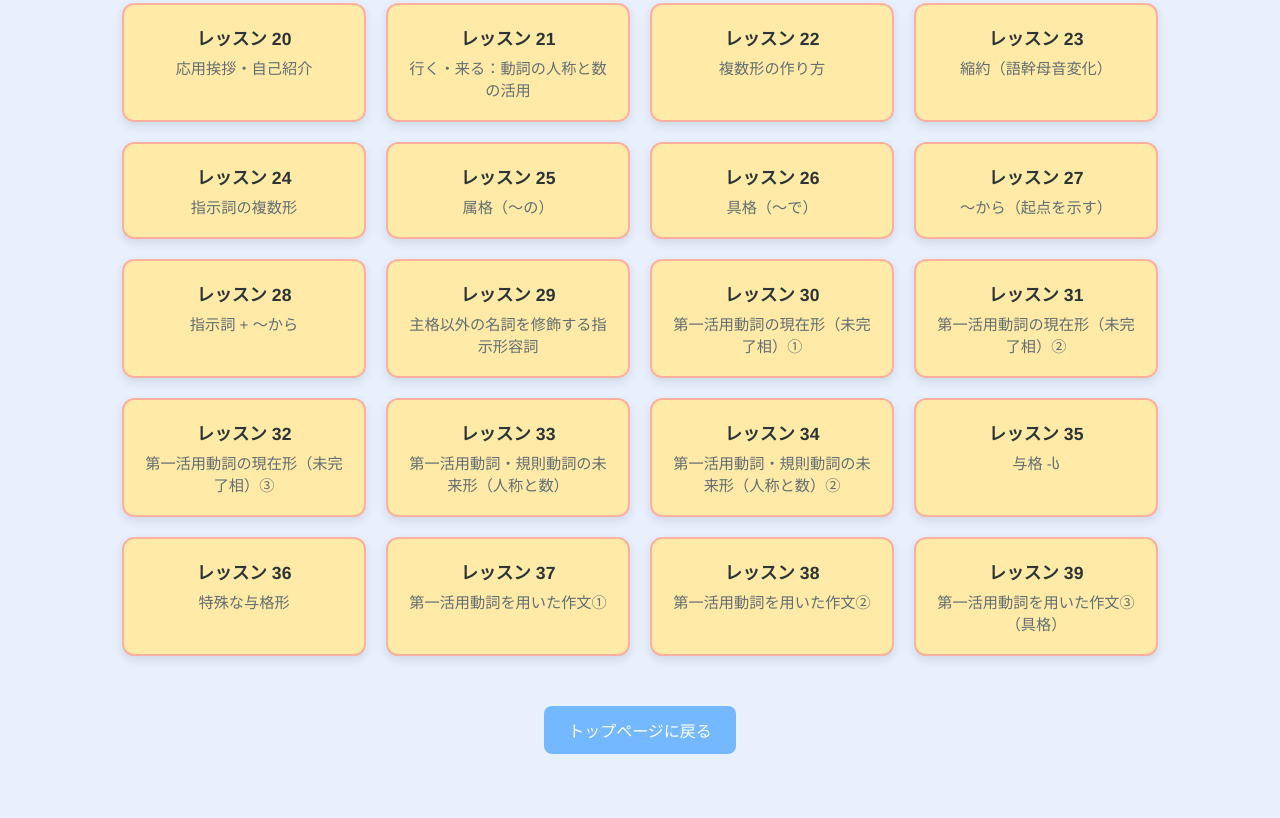
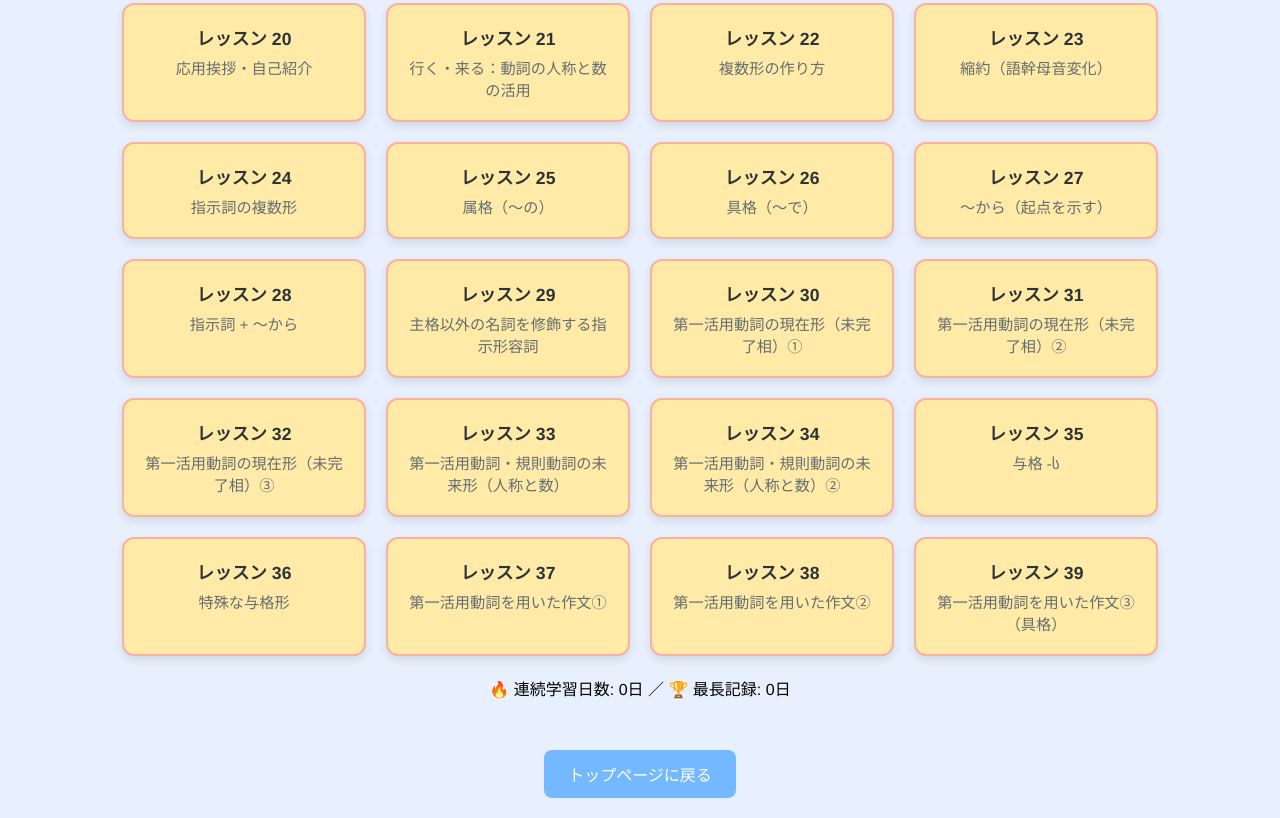
Before and after one commit to SoshuKo/Vashluri, a plain HTML site: page lessons.html in a window 1280 px wide. Shown: the part 838-1656 px from the top of the page. Before the commit the page ends 1612 px from the top, so only its background shows below. Drawn offline with Linux system fonts and the light colour scheme.

Commit message:
Update lessons.html

```diff
--- a/lessons.html
+++ b/lessons.html
@@ -108,6 +108,14 @@
       console.error('レッスンデータの取得に失敗しました:', error);
       list.textContent = '読み込みエラーが発生しました。';
     });
+
+    const streak = localStorage.getItem('currentStreak') || 0;
+    const maxStreak = localStorage.getItem('maxStreak') || 0;
+    const streakBanner = document.createElement('div');
+    streakBanner.style.textAlign = 'center';
+    streakBanner.style.marginTop = '20px';
+    streakBanner.innerHTML = `<p>🔥 連続学習日数: ${streak}日 ／ 🏆 最長記録: ${maxStreak}日</p>`;
+    document.body.insertBefore(streakBanner, document.querySelector('.nav-links'));
   </script>
 </body>
 </html>
```
